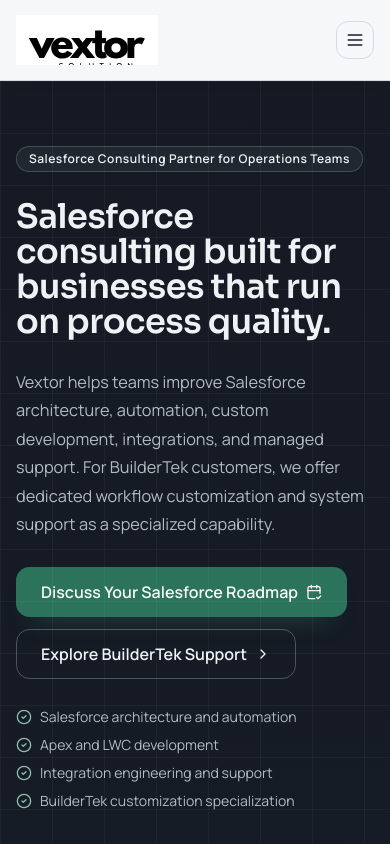
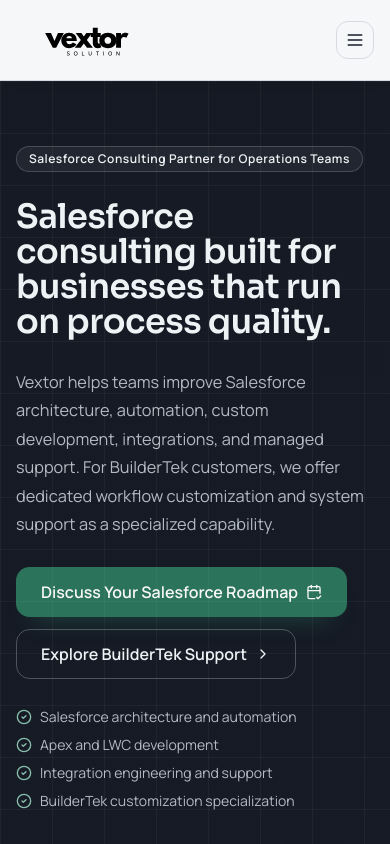
Before and after one commit to jayyymin18/vextor-site, a React (Vite) app: page / in a window 390 px wide. Shown: the top 844 px of the page. Built offline with nearby package versions, Linux system fonts and the light colour scheme.

Commit message:
Use vextor final transparent logo in header

```diff
--- a/src/App.tsx
+++ b/src/App.tsx
@@ -268,7 +268,7 @@
       <div className="mx-auto flex h-20 max-w-7xl items-center justify-between px-4 sm:px-6 lg:px-8">
         <Link to="/" aria-label="Vextor home" className="inline-flex items-center">
           <img
-            src="/images/vextor%20logo.svg"
+            src="/images/vextor-final-logo.svg"
             alt="Vextor Solution"
             className="brand-logo"
             loading="eager"
--- a/src/index.css
+++ b/src/index.css
@@ -242,10 +242,9 @@
 
 .brand-logo {
   display: block;
-  width: 10.8rem;
-  height: 3.8rem;
-  object-fit: cover;
-  object-position: center 43%;
+  width: 11.2rem;
+  height: auto;
+  max-height: 2.9rem;
 }
 
 .btn-solid {
@@ -401,8 +400,7 @@
 @media (max-width: 767px) {
   .brand-logo {
     width: 8.9rem;
-    height: 3.15rem;
-    object-position: center 42%;
+    max-height: 2.2rem;
   }
 
   .brand-word {
```
Also changed, not shown: public/images/vextor-final-logo.svg (added).
